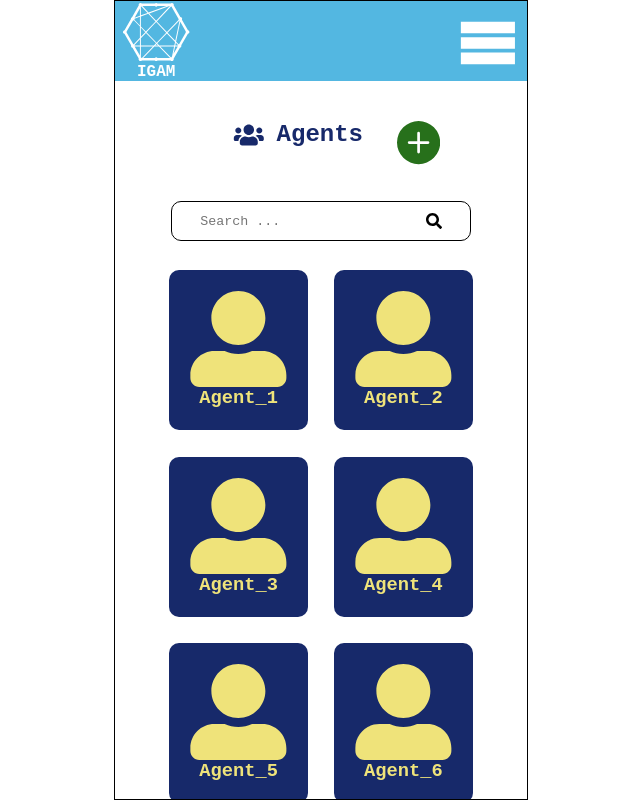
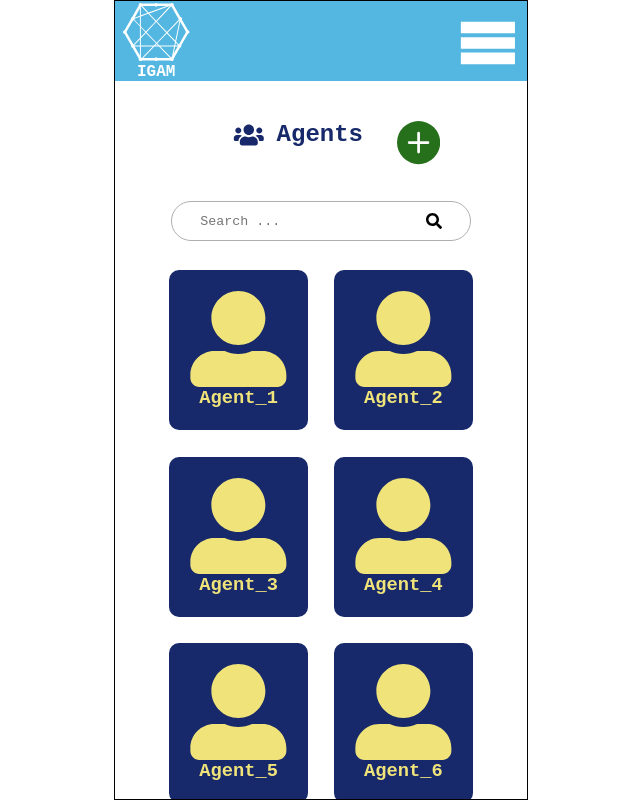
Before and after one commit to Lujain-AbdUllatif/IGAM, a React (Create React App) app: page /agents in a window 1280 px wide. Shown: the whole page, without its empty margins (319-959 px from the left). Built offline with nearby package versions, Linux system fonts and the light colour scheme.

Commit message:
fix some styling...

```diff
--- a/src/igam/components/SearchLocal/style.css
+++ b/src/igam/components/SearchLocal/style.css
@@ -7,8 +7,8 @@
 }
 
 .search-local-container {
-  border: 1px solid black;
-  border-radius: 10px;
+  border: 1px solid #afafaf;
+  border-radius: 2.5vh;
   display: flex;
   justify-content: space-around;
   align-items: center;
--- a/src/igam/components/TableDataRow/index.js
+++ b/src/igam/components/TableDataRow/index.js
@@ -6,6 +6,7 @@ export default function TableDataRow(props) {
       {props.row_data.map((cellData) => {
         return (
           <h6
+            key={cellData}
             className={
               props.className ? props.className : "packge-detail-title"
             }
--- a/src/igam/pages/style.css
+++ b/src/igam/pages/style.css
@@ -76,7 +76,7 @@
   display: flex;
   justify-content: space-between;
   align-items: center;
-  border: 1px solid black;
+  border: 1px solid #afafaf;
   border-radius: 10px;
 }
 
@@ -196,7 +196,7 @@
 
 .search-packges-local-container {
   border: 0.1px solid #afafaf;
-  border-radius: 10px;
+  border-radius: 2.5vh;
   display: flex;
   justify-content: space-around;
   align-items: center;
```
Also changed, not shown: 1 other file (tests, documents, lock files or other folders).
